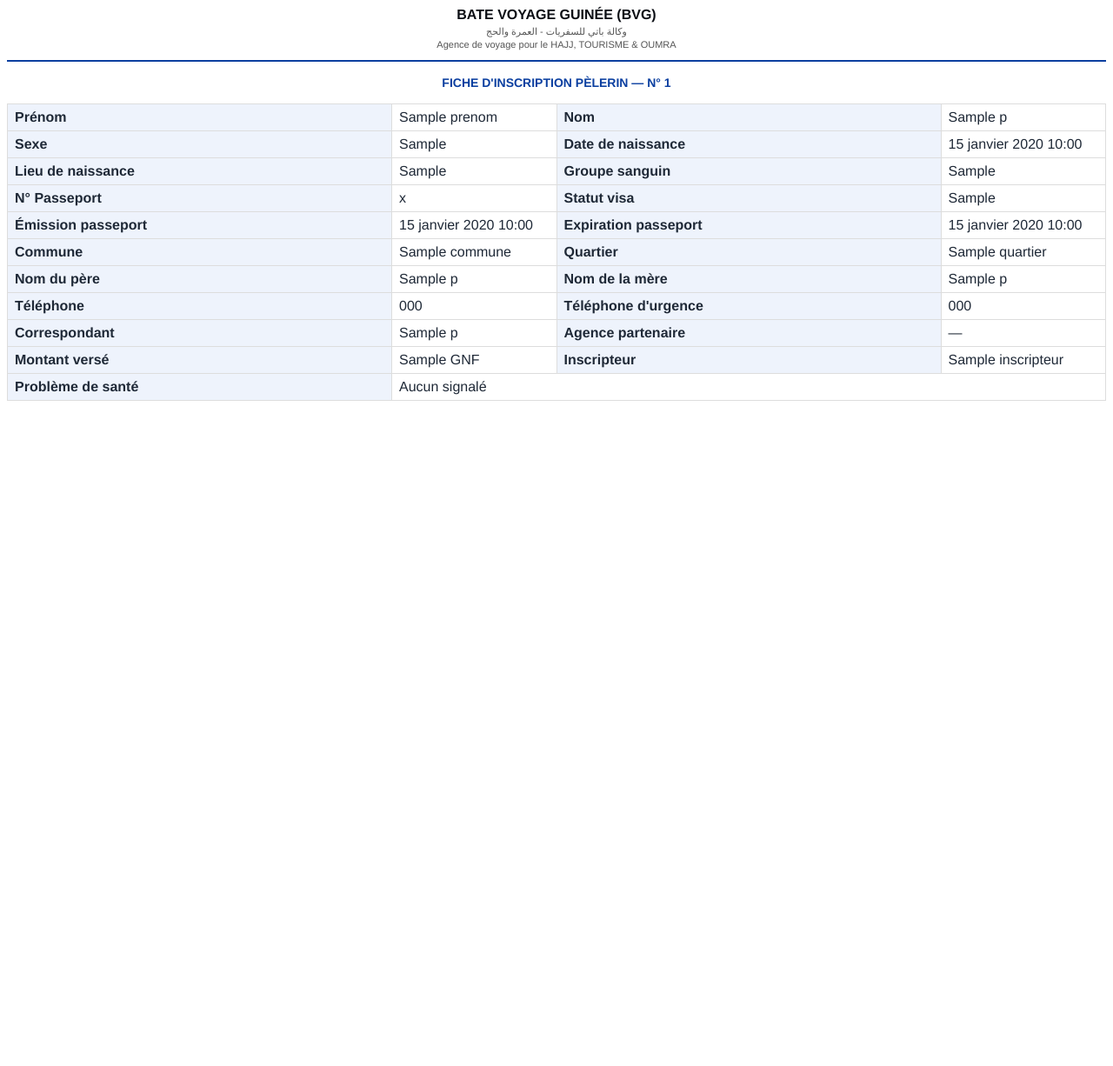
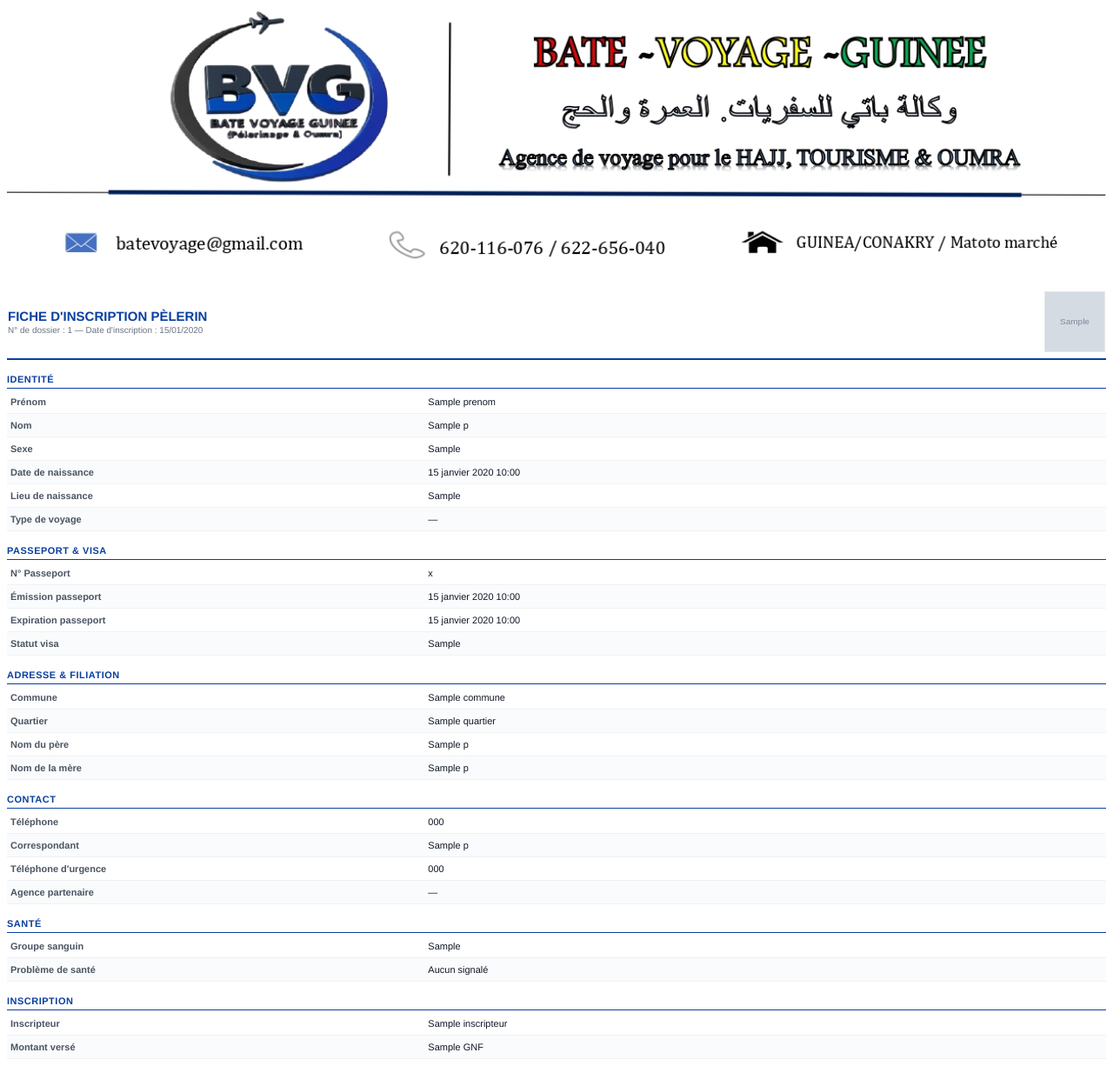
Before and after one commit to Amadiane/BateVoyage, a Django app: template Server/pelerins/templates/pelerins/fiche_inscription.html in a window 1280 px wide. Shown: the whole page at 87% size. Before the commit the page ends 461 px from the top, so only its background shows below. Run offline with Django 5.2, Linux system fonts and the light colour scheme; the template is opened without the code that fills it: most values are stand-ins (such as "Sample title", 1, 10 or a date in 2020); grey boxes marked "Sample" are stand-in pictures.

Commit message:
first commit5

```diff
--- a/Client/src/i18n/locales/ar.json
+++ b/Client/src/i18n/locales/ar.json
@@ -95,7 +95,9 @@
 
   "retour_liste": "العودة إلى القائمة",
   "dossier_complet": "ملف مكتمل",
-  "voir_document": "عرض المستند"
+  "voir_document": "عرض المستند",
+
+  "champs_obligatoires_manquants": "يرجى ملء جميع الحقول المطلوبة في هذه الخطوة قبل المتابعة."
 
 
 
--- a/Client/src/i18n/locales/en.json
+++ b/Client/src/i18n/locales/en.json
@@ -94,7 +94,9 @@
 
   "retour_liste": "Back to list",
   "dossier_complet": "Complete file",
-  "voir_document": "View document"
+  "voir_document": "View document",
+
+  "champs_obligatoires_manquants": "Please fill in all required fields for this step before continuing."
 
 
 
--- a/Client/src/i18n/locales/fr.json
+++ b/Client/src/i18n/locales/fr.json
@@ -96,7 +96,9 @@
 
   "retour_liste": "Retour à la liste",
   "dossier_complet": "Dossier complet",
-  "voir_document": "Voir le document"
+  "voir_document": "Voir le document",
+
+  "champs_obligatoires_manquants": "Merci de remplir tous les champs obligatoires de cette étape avant de continuer."
 
 
 
--- a/Client/src/theme/pages/pelerins/DetailPelerin.module.css
+++ b/Client/src/theme/pages/pelerins/DetailPelerin.module.css
@@ -214,5 +214,8 @@ button.lienDocument {
   border: none;
   cursor: pointer;
   font-family: inherit;
-  padding: 0;
 }
+
+button.boutonPrincipal, button.boutonDanger {
+  border: none;
+}
--- a/Client/src/theme/pages/pelerins/FormulairePelerin.module.css
+++ b/Client/src/theme/pages/pelerins/FormulairePelerin.module.css
@@ -155,3 +155,8 @@
 .boutonSecondaire:hover {
   background-color: #F9FAFB;
 }
+
+.grille input:invalid,
+.grille select:invalid {
+  border-color: #FCA5A5;
+}
--- a/Server/pelerins/templates/pelerins/fiche_inscription.html
+++ b/Server/pelerins/templates/pelerins/fiche_inscription.html
@@ -1,44 +1,165 @@
 <html>
 <head>
 <style>
-  @page { size: A4; margin: 2cm; }
+  @page {
+    size: A4;
+    margin-top: 4.8cm;
+    margin-bottom: 2.6cm;
+    margin-left: 1.5cm;
+    margin-right: 1.5cm;
+
+    @frame header_frame {
+      -pdf-frame-content: header_content;
+      top: 1cm;
+      left: 1.5cm;
+      right: 1.5cm;
+      height: 3.6cm;
+    }
+
+    @frame footer_frame {
+      -pdf-frame-content: footer_content;
+      bottom: 0.7cm;
+      left: 1.5cm;
+      right: 1.5cm;
+      height: 1.6cm;
+    }
+  }
+
   body { font-family: Helvetica, Arial, sans-serif; font-size: 11px; color: #1F2937; }
-  .entete { text-align: center; border-bottom: 2px solid #0B3FA0; padding-bottom: 10px; margin-bottom: 16px; }
-  .entete h1 { font-size: 16px; color: #0B0E14; margin: 4px 0; }
-  .entete p { margin: 2px 0; color: #555; }
-  .titre-fiche { text-align: center; font-size: 14px; font-weight: bold; margin: 16px 0; color: #0B3FA0; }
-  table.donnees { width: 100%; border-collapse: collapse; margin-top: 10px; }
-  table.donnees td { padding: 6px 8px; border: 1px solid #ddd; }
-  table.donnees td.label { width: 35%; font-weight: bold; background-color: #EEF3FC; }
-  .pied { position: fixed; bottom: -1.5cm; left: 0; right: 0; text-align: center; font-size: 9px; color: #777; border-top: 1px solid #ddd; padding-top: 6px; }
+
+  #header_content img, #footer_content img { width: 100%; }
+
+  .bloc-titre { width: 100%; border-collapse: collapse; margin-bottom: 6px; }
+  .bloc-titre td { vertical-align: middle; }
+  .titre-fiche {
+    font-size: 15px;
+    font-weight: bold;
+    color: #0B3FA0;
+  }
+  .sous-titre-fiche {
+    font-size: 10px;
+    color: #6B7280;
+    margin-top: 2px;
+  }
+  .photo-pelerin {
+    width: 68px;
+    height: 68px;
+    border: 1px solid #E5E7EB;
+  }
+  .ligne-separation {
+    border-bottom: 2px solid #0B3FA0;
+    margin: 4px 0 14px;
+  }
+
+  .section { page-break-inside: avoid; margin-top: 16px; }
+  .section-titre {
+    font-size: 11px;
+    font-weight: bold;
+    color: #0B3FA0;
+    text-transform: uppercase;
+    letter-spacing: 0.5px;
+    border-bottom: 1px solid #0B3FA0;
+    padding-bottom: 4px;
+    margin-bottom: 2px;
+  }
+
+  table.champs { width: 100%; border-collapse: collapse; }
+  table.champs td {
+    padding: 7px 4px;
+    border-bottom: 1px solid #F0F1F3;
+    font-size: 11px;
+  }
+  table.champs tr:nth-child(even) td { background-color: #FAFBFC; }
+  table.champs td.label {
+    width: 38%;
+    font-weight: bold;
+    color: #4B5563;
+  }
+  table.champs td.valeur {
+    width: 62%;
+    color: #111827;
+  }
 </style>
 </head>
 <body>
 
-  <div class="entete">
-    <h1>BATE VOYAGE GUINÉE (BVG)</h1>
-    <p>وكالة باتي للسفريات - العمرة والحج</p>
-    <p>Agence de voyage pour le HAJJ, TOURISME &amp; OUMRA</p>
+  <div id="header_content">
+    <img src="/static/pelerins/entete_bvg.png" />
   </div>
 
-  <div class="titre-fiche">FICHE D'INSCRIPTION PÈLERIN — N° {{ p.numero_id }}</div>
+  <div id="footer_content">
+    <img src="/static/pelerins/pied_bvg.png" />
+  </div>
 
-  <table class="donnees">
-    <tr><td class="label">Prénom</td><td>{{ p.prenom }}</td><td class="label">Nom</td><td>{{ p.nom }}</td></tr>
-    <tr><td class="label">Sexe</td><td>{{ p.sexe_display }}</td><td class="label">Date de naissance</td><td>{{ p.date_naissance }}</td></tr>
-    <tr><td class="label">Lieu de naissance</td><td>{{ p.lieu_naissance }}</td><td class="label">Groupe sanguin</td><td>{{ p.groupe_sanguin }}</td></tr>
-    <tr><td class="label">N° Passeport</td><td>{{ p.numero_passeport }}</td><td class="label">Statut visa</td><td>{{ p.statut_visa_display }}</td></tr>
-    <tr><td class="label">Émission passeport</td><td>{{ p.date_emission_passeport }}</td><td class="label">Expiration passeport</td><td>{{ p.date_expiration_passeport }}</td></tr>
-    <tr><td class="label">Commune</td><td>{{ p.commune }}</td><td class="label">Quartier</td><td>{{ p.quartier }}</td></tr>
-    <tr><td class="label">Nom du père</td><td>{{ p.nom_pere }}</td><td class="label">Nom de la mère</td><td>{{ p.nom_mere }}</td></tr>
-    <tr><td class="label">Téléphone</td><td>{{ p.telephone }}</td><td class="label">Téléphone d'urgence</td><td>{{ p.telephone_urgence }}</td></tr>
-    <tr><td class="label">Correspondant</td><td>{{ p.nom_correspondant }}</td><td class="label">Agence partenaire</td><td>{{ p.agence_partenaire|default:"—" }}</td></tr>
-    <tr><td class="label">Montant versé</td><td>{{ p.montant_verse }} GNF</td><td class="label">Inscripteur</td><td>{{ p.inscripteur.get_full_name }}</td></tr>
-    <tr><td class="label">Problème de santé</td><td colspan="3">{{ p.probleme_sante|default:"Aucun signalé" }}</td></tr>
+  <table class="bloc-titre">
+    <tr>
+      <td>
+        <div class="titre-fiche">FICHE D'INSCRIPTION PÈLERIN</div>
+        <div class="sous-titre-fiche">N° de dossier : {{ p.numero_id }} — Date d'inscription : {{ p.date_inscription|date:"d/m/Y" }}</div>
+      </td>
+      <td style="text-align: right; width: 90px;">
+        {% if p.photo %}<img src="{{ p.photo.url }}" class="photo-pelerin" />{% endif %}
+      </td>
+    </tr>
   </table>
+  <div class="ligne-separation"></div>
 
-  <div class="pied">
-    620-116-076 / 622-656-040 — Guinée/Conakry, Matoto marché — batevoyage@gmail.com
+  <div class="section">
+    <div class="section-titre">Identité</div>
+    <table class="champs">
+      <tr><td class="label">Prénom</td><td class="valeur">{{ p.prenom }}</td></tr>
+      <tr><td class="label">Nom</td><td class="valeur">{{ p.nom }}</td></tr>
+      <tr><td class="label">Sexe</td><td class="valeur">{{ p.sexe_display|default:"—" }}</td></tr>
+      <tr><td class="label">Date de naissance</td><td class="valeur">{{ p.date_naissance }}</td></tr>
+      <tr><td class="label">Lieu de naissance</td><td class="valeur">{{ p.lieu_naissance }}</td></tr>
+      <tr><td class="label">Type de voyage</td><td class="valeur">{{ p.type_voyage_display|default:"—" }}</td></tr>
+    </table>
+  </div>
+
+  <div class="section">
+    <div class="section-titre">Passeport &amp; Visa</div>
+    <table class="champs">
+      <tr><td class="label">N° Passeport</td><td class="valeur">{{ p.numero_passeport }}</td></tr>
+      <tr><td class="label">Émission passeport</td><td class="valeur">{{ p.date_emission_passeport }}</td></tr>
+      <tr><td class="label">Expiration passeport</td><td class="valeur">{{ p.date_expiration_passeport }}</td></tr>
+      <tr><td class="label">Statut visa</td><td class="valeur">{{ p.statut_visa_display|default:"—" }}</td></tr>
+    </table>
+  </div>
+
+  <div class="section">
+    <div class="section-titre">Adresse &amp; Filiation</div>
+    <table class="champs">
+      <tr><td class="label">Commune</td><td class="valeur">{{ p.commune }}</td></tr>
+      <tr><td class="label">Quartier</td><td class="valeur">{{ p.quartier }}</td></tr>
+      <tr><td class="label">Nom du père</td><td class="valeur">{{ p.nom_pere|default:"—" }}</td></tr>
+      <tr><td class="label">Nom de la mère</td><td class="valeur">{{ p.nom_mere|default:"—" }}</td></tr>
+    </table>
+  </div>
+
+  <div class="section">
+    <div class="section-titre">Contact</div>
+    <table class="champs">
+      <tr><td class="label">Téléphone</td><td class="valeur">{{ p.telephone }}</td></tr>
+      <tr><td class="label">Correspondant</td><td class="valeur">{{ p.nom_correspondant }}</td></tr>
+      <tr><td class="label">Téléphone d'urgence</td><td class="valeur">{{ p.telephone_urgence }}</td></tr>
+      <tr><td class="label">Agence partenaire</td><td class="valeur">{{ p.agence_partenaire|default:"—" }}</td></tr>
+    </table>
+  </div>
+
+  <div class="section">
+    <div class="section-titre">Santé</div>
+    <table class="champs">
+      <tr><td class="label">Groupe sanguin</td><td class="valeur">{{ p.groupe_sanguin|default:"—" }}</td></tr>
+      <tr><td class="label">Problème de santé</td><td class="valeur">{{ p.probleme_sante|default:"Aucun signalé" }}</td></tr>
+    </table>
+  </div>
+
+  <div class="section">
+    <div class="section-titre">Inscription</div>
+    <table class="champs">
+      <tr><td class="label">Inscripteur</td><td class="valeur">{{ p.inscripteur.get_full_name|default:p.inscripteur.username }}</td></tr>
+      <tr><td class="label">Montant versé</td><td class="valeur">{{ p.montant_verse }} GNF</td></tr>
+    </table>
   </div>
 
 </body>
```
Also changed, not shown: Client/src/pages/pelerins/DetailPelerin.jsx (+27 -8 lines), Client/src/pages/pelerins/FormulairePelerin.jsx (+87 -38 lines), Client/src/pages/pelerins/ListePelerins.jsx (+8 -3 lines), Server/Server/settings.py (+2 -186 lines), Server/pelerins/pdf_utils.py (added, +21 -0 lines), Server/pelerins/views.py (+17 -2 lines), Server/pelerins/static/pelerins/entete_bvg.png (added), Server/pelerins/static/pelerins/pied_bvg.png (added).
